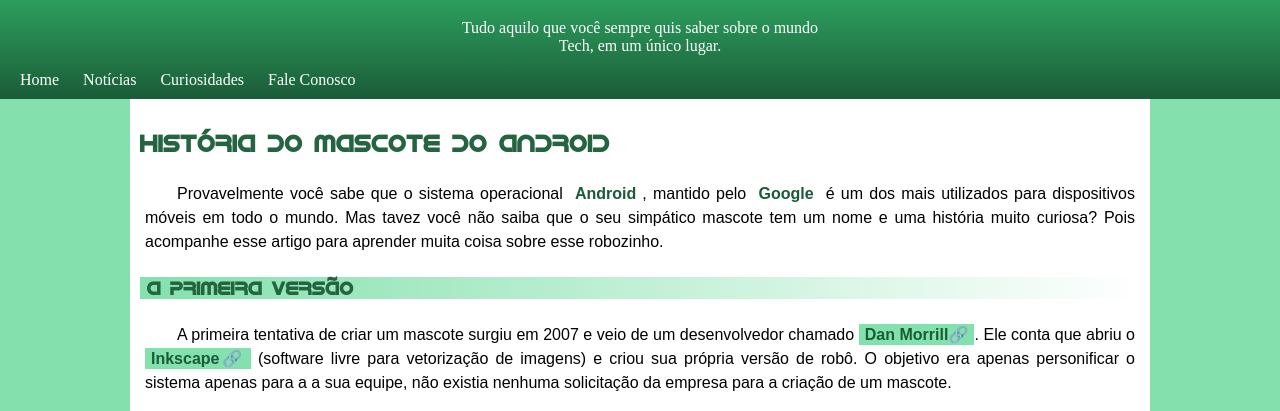
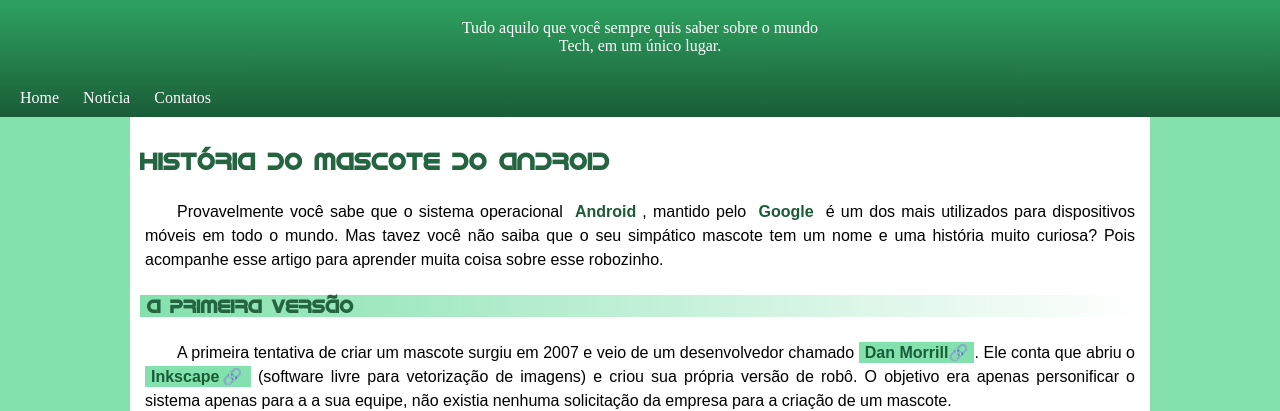
Before and after one commit to WesleySal/projeto-android, a plain HTML site: page index.html in a window 1280 px wide. Shown: the part 71-482 px from the top of the page. Drawn offline with Linux system fonts and the light colour scheme.

Commit message:
problema de menu resolvido

```diff
--- a/index.html
+++ b/index.html
@@ -14,13 +14,12 @@
     <header>
         <h1>CURIOSIDADE DE TECNOLOGIA</h1>
         <aside>
-            <p>Tudo aquilo que você sempre quis saber sobre o mundo<br> Tech, em um único lugar.</p>
+            <p>Tudo aquilo que você sempre quis saber sobre o mundo<br> Tech, em um único lugar.</p><br>
         </aside>
         <nav>
             <a href="#">Home</a>
-            <a href="#">Notícias</a>
-            <a href="#">Curiosidades</a>
-            <a href="#">Fale Conosco</a>
+            <a href="#">Notícia</a>
+            <a href="#">Contatos</a>
         </nav>
     </header>
     <main>
```
